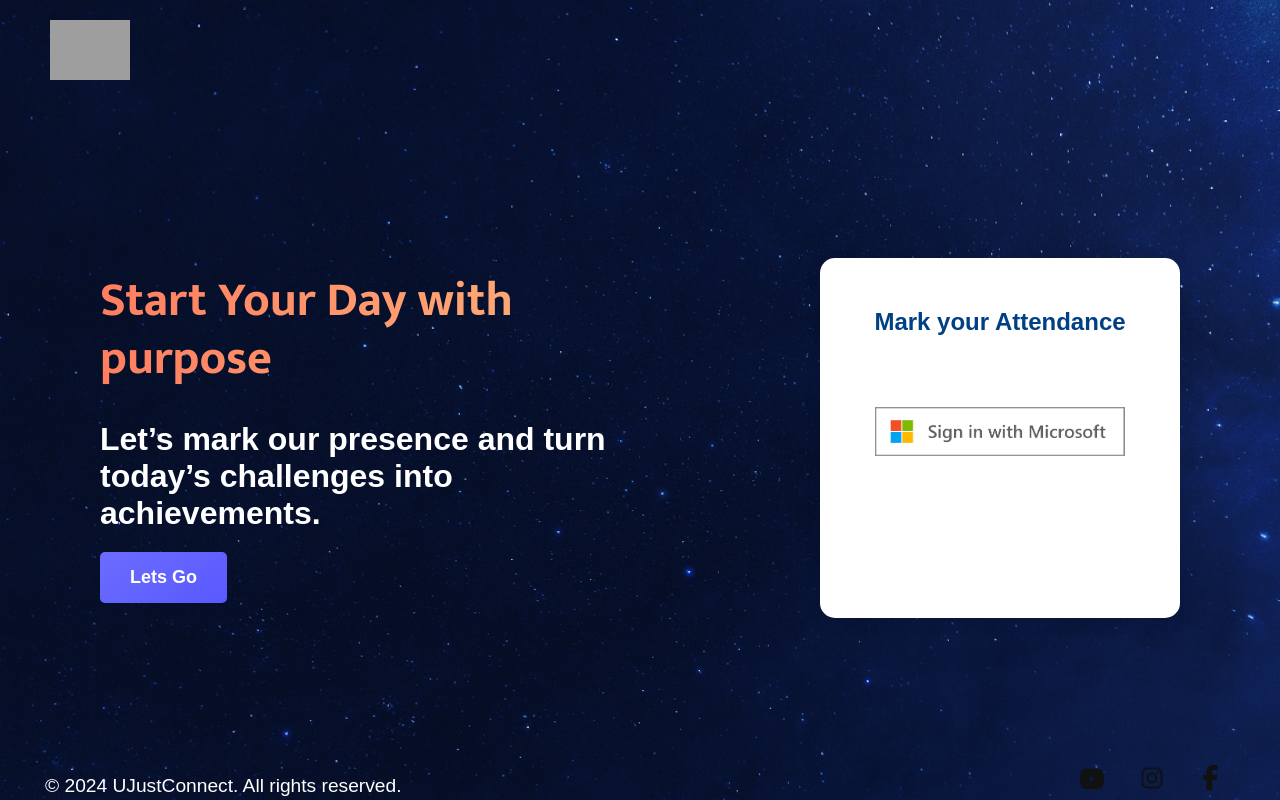
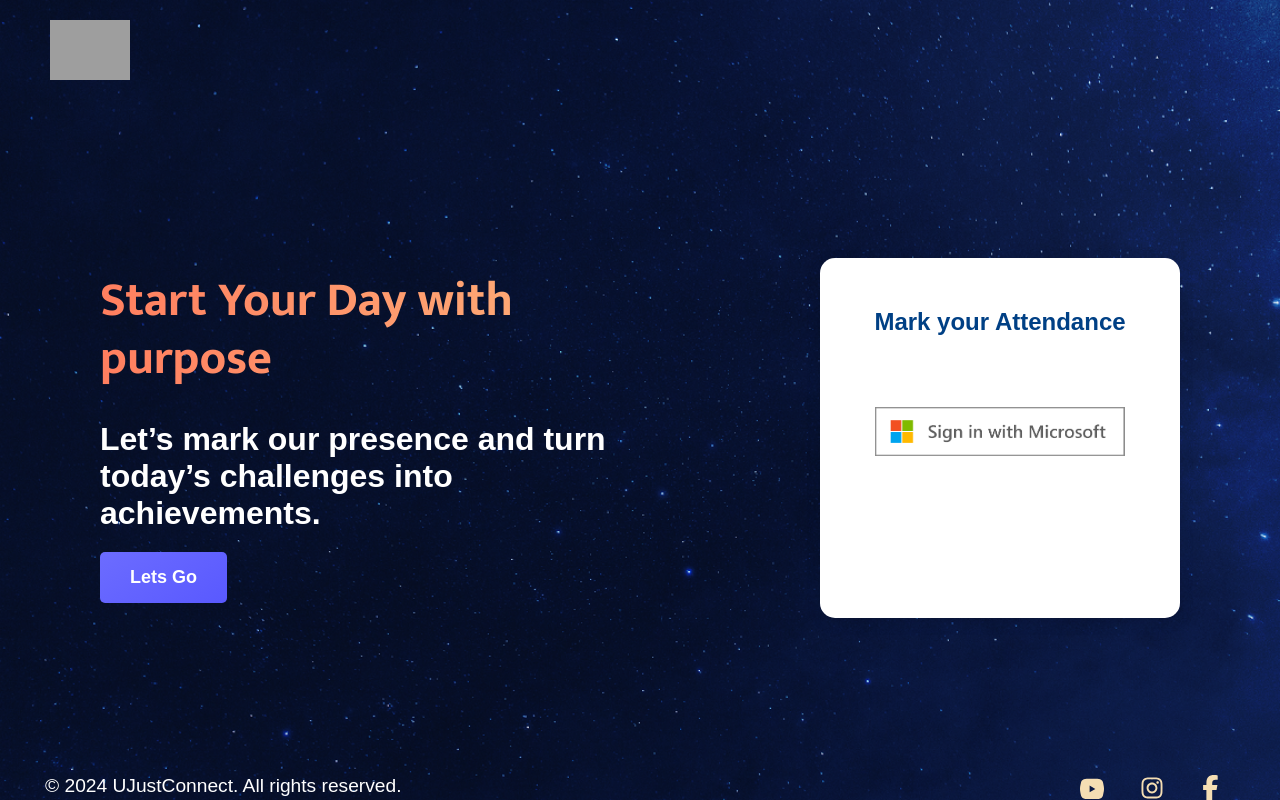
Before and after one commit to ujustbetech/hrms, a React (Create React App) app: page / in a window 1280 px wide. Built offline with nearby package versions, Linux system fonts and the light colour scheme; grey boxes are pictures that could not be loaded; a web font is replaced by a local one.

Commit message:
Update Auth.css

```diff
--- a/src/components/Auth.css
+++ b/src/components/Auth.css
@@ -265,7 +265,10 @@ nav {
   color: #ff7e5f;
   cursor: pointer;
 }
+
+
 /* From Uiverse.io by javierBarroso */
+
 .social-login-icons {
   display: flex;
   align-items: center;
@@ -275,6 +278,7 @@ nav {
 .social-login-icons svg {
   width: 40px;
 }
+
 
 .social-icon-1,
 .social-icon-1-1,
@@ -290,11 +294,13 @@ nav {
   align-items: center;
   justify-content: center;
   border-radius: 50px;
-  margin: 20px 0 0px 0;
+  margin: 30px 0 0px 0;
+
 }
 
 .icon svg {
-  fill: #111;
+  fill: wheat;
+  transition: opacity 0.5s ease;
 }
 
 .socialcontainer {
@@ -303,7 +309,7 @@ nav {
 }
 .social-icon-1 {
   transition-duration: 0.4s;
-  background-color: rgb(255, 65, 65);
+  background-color: red;
   transition-timing-function: cubic-bezier(0.46, -0.78, 0.5, 1.56);
 }
 .social-icon-1 svg,
@@ -327,8 +333,6 @@ nav {
 .socialcontainer:hover .social-icon-4 svg {
   opacity: 1;
 }
-
-
 .social-icon-2 {
   transition-duration: 0.4s;
   transition-timing-function: cubic-bezier(0.46, -0.78, 0.5, 1.56);
@@ -367,9 +371,6 @@ nav {
 }
 
 
-
-
-
 /* From Uiverse.io by cssbuttons-io */
 .bton {
   padding: 1.3em 3em;
```
